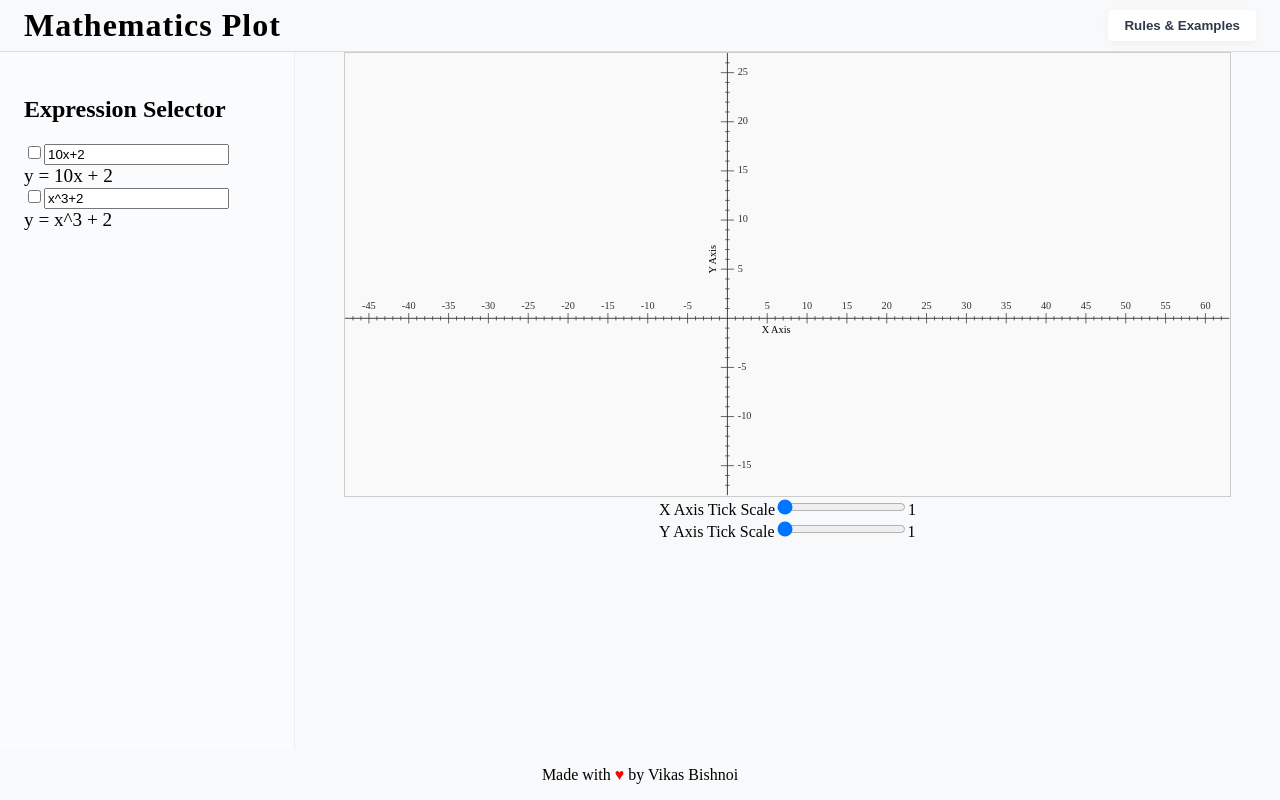
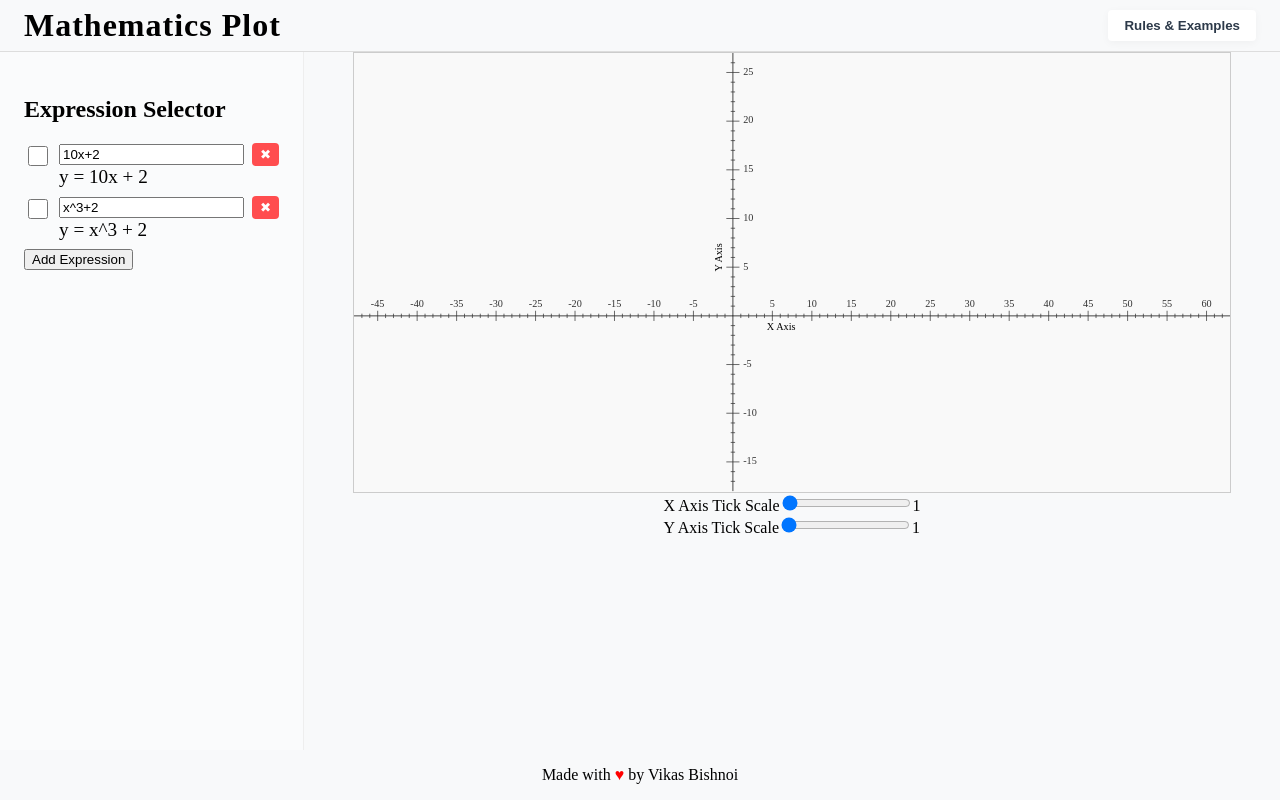
Before and after one commit to VikasHBishnoi/mathematics-plot, a React (Vite) app: page / in a window 1280 px wide. Built offline with nearby package versions, Linux system fonts and the light colour scheme.

Commit message:
Feature of Adding new Expression and deleting a expression feature

```diff
--- a/src/components/ActivtiyArea/ActivityArea.scss
+++ b/src/components/ActivtiyArea/ActivityArea.scss
@@ -16,5 +16,11 @@
         flex-direction: column;
         justify-content: flex-start;
         height: 100%;
+        .expression-interaction{
+            display: flex;
+            justify-content: center;
+            align-items: center;
+            gap:8px
+        }
     }
 }
--- a/src/components/Expression/Expression.tsx
+++ b/src/components/Expression/Expression.tsx
@@ -8,22 +8,42 @@ interface ExpressionProps {
   inputValue: string;
   handleInputChange: (event: React.ChangeEvent<HTMLInputElement>) => void;
   expression: ExpressionInterface;
+  onDelete: () => void;
 }
 const Expression: React.FC<ExpressionProps> = ({
   expressionId,
   inputValue,
   handleInputChange,
   expression,
+  onDelete,
 }) => {
   return (
-    <>
-      <Input
-        id={expressionId}
-        inputValue={inputValue}
-        handleInputChange={handleInputChange}
-      ></Input>
-      <EquationCanvas expression={expression}></EquationCanvas>
-    </>
+    <div className="expression-container">
+      <div className="expression-interaction">
+        <Input
+          id={expressionId}
+          inputValue={inputValue}
+          handleInputChange={handleInputChange}
+        />
+        <button
+          type="button"
+          onClick={onDelete}
+          style={{
+            background: "#ff4d4f",
+            color: "#fff",
+            border: "none",
+            borderRadius: "4px",
+            padding: "4px 8px",
+            cursor: "pointer",
+          }}
+          aria-label="Delete Expression"
+          title="Delete Expression"
+        >
+          &#10006;
+        </button>
+      </div>
+      <EquationCanvas expression={expression} />
+    </div>
   );
 };
 
--- a/src/components/ExpressionSelector/ExpressionSelector.tsx
+++ b/src/components/ExpressionSelector/ExpressionSelector.tsx
@@ -83,6 +83,23 @@ const ExpressionSelector: React.FC<ExpressionSelectorProps> = ({
     });
   };
 
+  // Add this function to handle adding a new expression
+  const handleAddExpression = () => {
+    setExpressionArray((prev) => [
+      ...prev,
+      {
+        equationInputStr: "x",
+        isEquationShown: false,
+        equationParamters: parseEquationParameters("x"),
+      },
+    ]);
+  };
+
+  // Add delete handler
+  const handleDeleteExpression = (index: number) => {
+    setExpressionArray((prev) => prev.filter((_, i) => i !== index));
+  };
+
   return (
     <div className="expression-selector">
       <h2>Expression Selector</h2>
@@ -100,9 +117,13 @@ const ExpressionSelector: React.FC<ExpressionSelectorProps> = ({
             inputValue={expression.equationInputStr}
             expression={expression}
             handleInputChange={(e) => handleInputChange(e, index)}
+            onDelete={() => handleDeleteExpression(index)} // Pass delete handler
           />
         </CheckboxItemList>
       ))}
+      <button type="button" onClick={handleAddExpression}>
+        Add Expression
+      </button>
     </div>
   );
 };
--- a/src/components/FormElements/CheckboxItem/CheckbotItemList.tsx
+++ b/src/components/FormElements/CheckboxItem/CheckbotItemList.tsx
@@ -1,5 +1,5 @@
 import React, { ChangeEvent, ReactNode } from "react";
-
+import "./CheckboxItemList.scss";
 interface CheckboxProps {
   id: string;
   checked: boolean;
@@ -15,7 +15,13 @@ const CheckboxItemList: React.FC<CheckboxProps> = ({
 }) => {
   return (
     <div className="checkbox-item">
-      <input type="checkbox" id={id} checked={checked} onChange={onChange} />
+      <input
+        type="checkbox"
+        className="checkbox-input"
+        id={id}
+        checked={checked}
+        onChange={onChange}
+      />
       {children}
     </div>
   );
--- /dev/null
+++ b/src/components/FormElements/CheckboxItem/CheckboxItemList.scss
@@ -0,0 +1,10 @@
+.checkbox-item{
+    display: flex;
+    gap: 8px;
+    margin: 0.5rem 0;
+    .checkbox-input{
+        width: 20px;
+        height: 20px;
+        cursor: pointer;
+    }
+}
--- a/src/components/GraphModule/GraphSvg.scss
+++ b/src/components/GraphModule/GraphSvg.scss
@@ -6,6 +6,7 @@
   flex: 4;
   width: 100%;
   height: 100%;
+
   svg {
     max-width: 90%;
     height: auto;
```
Lines whose indentation alone changed are shown as unchanged.
